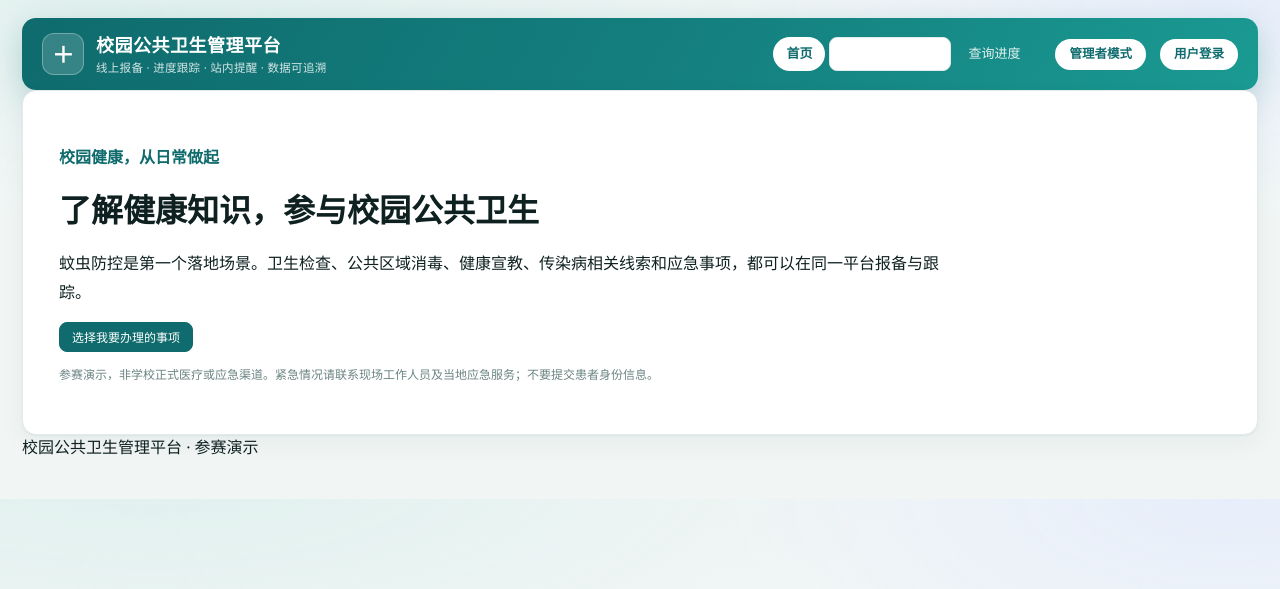
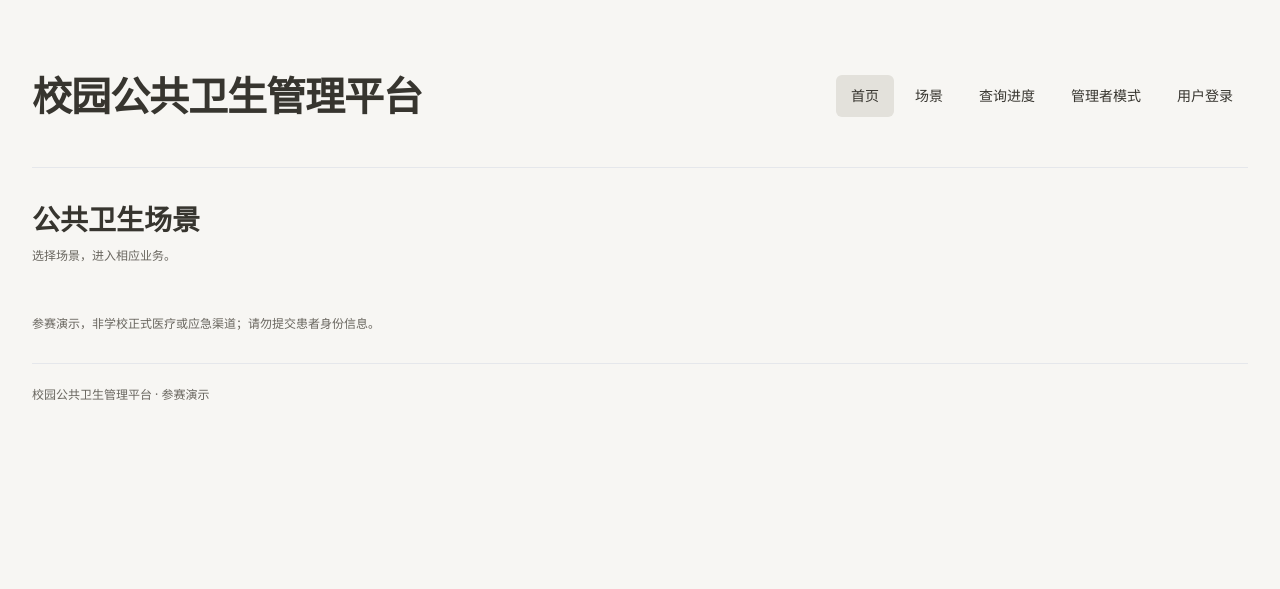
Before and after one commit to 12244221chla-dev/campus-mosquito-web, a Django app: page / in a window 1280 px wide. Shown: the top 589 px of the page. Run offline with Django 5.2, Linux system fonts and the light colour scheme; data that the repository does not hold is empty.

Commit message:
Apply Notion layout with expanded scenarios and consistent navigation

```diff
--- a/dist/cockpit.html
+++ b/dist/cockpit.html
@@ -7,6 +7,7 @@
   <title>校园公共卫生管理平台 · 数据驾驶舱</title>
   <meta name="description" content="校园公共卫生事项一体化管理：线上报备、进度跟踪、自动提醒、数据统计与全流程可追溯">
   <link rel="stylesheet" href="/static/cockpit.css">
+  <link rel="stylesheet" href="/static/notion-theme.css">
 </head>
 <body>
   <div class="app">
--- a/dist/dashboard.html
+++ b/dist/dashboard.html
@@ -8,6 +8,7 @@
   <meta name="description" content="校园区域消杀地图与宿舍蚊片领取、处理凭证登记演示系统">
   <link rel="stylesheet" href="/static/dashboard.css">
   <link rel="stylesheet" href="/static/map-status.css">
+  <link rel="stylesheet" href="/static/notion-theme.css">
 </head>
 <body>
   <header class="site-header">
--- /dev/null
+++ b/dist/home-layout.css
@@ -0,0 +1,18 @@
+.home-header{min-height:144px;padding:28px 36px;gap:24px;border-radius:16px;margin-bottom:30px;flex-wrap:wrap}
+.home-header .brand{color:#fff;text-decoration:none;min-width:0}
+.platform-title{font-size:34px;font-weight:750;line-height:1.4;letter-spacing:.03em}
+.home-nav{display:flex;align-items:center;gap:8px;flex-wrap:wrap;margin-left:auto}
+.home-nav a{display:inline-flex;align-items:center;justify-content:center;min-height:44px;padding:10px 16px;border:1px solid #ffffff5c;border-radius:8px;background:#ffffff0d;color:#fff;font-size:15px;font-weight:600;line-height:1.5;text-decoration:none;white-space:nowrap;transition:background .15s,color .15s}
+.home-nav a:hover,.home-nav a:focus-visible{background:#ffffff24;color:#fff;outline:2px solid #bce6dc;outline-offset:3px}
+.home-nav a.is-active{background:#fff;border-color:#fff;color:#0c6869}
+#scenePanel{padding:28px;scroll-margin-top:24px}
+#scenePanel h1{font-size:24px;line-height:1.4;margin:0 0 6px}
+#scenePanel .card-head{margin-bottom:24px}
+.scene-grid{display:grid;grid-template-columns:repeat(3,minmax(0,1fr));gap:20px}
+.scene-grid a{display:flex;flex-direction:column;min-height:178px;padding:24px;border:1px solid #d6e6e4;border-top:4px solid #168580;border-radius:10px;background:#f8fbfa;color:#153c41;text-decoration:none;transition:background .15s,border-color .15s,box-shadow .15s}
+.scene-grid a:hover,.scene-grid a:focus-visible{background:#edf7f4;border-color:#168580;box-shadow:0 5px 16px #105b5310;outline:2px solid #168580;outline-offset:3px}
+.scene-grid h3{font-size:20px;line-height:1.4;margin:0 0 14px}
+.scene-grid p{font-size:14px;line-height:1.8;margin:0;color:#577271}
+.home-note{margin:20px 4px;color:#637c7a;font-size:12px;line-height:1.7}
+@media(max-width:1100px){.home-header{align-items:flex-start}.home-nav{margin-left:0;width:100%}.platform-title{font-size:30px}}
+@media(max-width:760px){.home-header{min-height:144px;padding:24px 20px;margin-bottom:20px}.platform-title{font-size:26px}.home-nav{gap:8px}.home-nav a{font-size:13px;min-height:40px;padding:8px 12px}#scenePanel{padding:20px}.scene-grid{grid-template-columns:1fr}.scene-grid a{min-height:140px;padding:20px}}
--- a/dist/home.html
+++ b/dist/home.html
@@ -1,5 +1,4 @@
-<!doctype html><html lang="zh-CN"><head><meta charset="utf-8"><meta name="viewport" content="width=device-width,initial-scale=1"><title>校园公共卫生管理平台</title><link rel="stylesheet" href="/static/cockpit.css"><link rel="stylesheet" href="/static/home.css"></head><body><div class="app">
-<header class="topbar"><a class="brand" href="/"><span class="brand-mark">＋</span><div class="brand-text"><strong>校园公共卫生管理平台</strong><small>线上报备 · 进度跟踪 · 站内提醒 · 数据可追溯</small></div></a><nav class="topnav"><a href="/" class="is-active">首页</a><button id="chooseScene" class="btn">选择公共卫生场景</button><a href="/report/#track">查询进度</a></nav><div class="topbar-right"><a class="login-link" href="/account/?entry=manager&next=/cockpit/">管理者模式</a><a class="login-link" href="/account/?entry=user">用户登录</a></div></header>
-<main><section class="card home-intro"><p class="home-kicker">校园健康，从日常做起</p><h1>了解健康知识，参与校园公共卫生</h1><p>蚊虫防控是第一个落地场景。卫生检查、公共区域消毒、健康宣教、传染病相关线索和应急事项，都可以在同一平台报备与跟踪。</p><button id="startScene" class="btn primary lg">选择我要办理的事项</button><p class="hint">参赛演示，非学校正式医疗或应急渠道。紧急情况请联系现场工作人员及当地应急服务；不要提交患者身份信息。</p></section>
-<section class="card" id="scenePanel" hidden><div class="card-head"><h2>选择公共卫生场景</h2><button id="closeScenes" class="btn">收起</button></div><div id="homeScenarios" class="scene-grid"><p>正在读取场景…</p></div></section>
+<!doctype html><html lang="zh-CN"><head><meta charset="utf-8"><meta name="viewport" content="width=device-width,initial-scale=1"><title>校园公共卫生管理平台</title><link rel="stylesheet" href="/static/cockpit.css"><link rel="stylesheet" href="/static/home.css"><link rel="stylesheet" href="/static/home-layout.css"><link rel="stylesheet" href="/static/notion-theme.css"></head><body><div class="app">
+<header class="topbar home-header"><a class="brand" href="/"><span class="platform-title">校园公共卫生管理平台</span></a><nav class="home-nav" aria-label="主要导航"><a href="/" class="is-active" aria-current="page">首页</a><a id="chooseScene" href="#scenePanel">场景</a><a href="/report/#track">查询进度</a><a href="/account/?entry=manager&next=/cockpit/">管理者模式</a><a href="/account/?entry=user">用户登录</a></nav></header>
+<main><section class="card" id="scenePanel"><div class="card-head"><div><h1>公共卫生场景</h1><p>选择场景，进入相应业务。</p></div></div><div id="homeScenarios" class="scene-grid" aria-live="polite"><p>正在读取场景…</p></div></section><p class="home-note">参赛演示，非学校正式医疗或应急渠道；请勿提交患者身份信息。</p>
 </main><footer class="footer">校园公共卫生管理平台 · 参赛演示</footer></div><script src="/static/home.js" defer></script></body></html>
--- a/dist/matter.html
+++ b/dist/matter.html
@@ -8,6 +8,7 @@
   <meta name="description" content="六大公共卫生场景统一线上报备，提交即生成事项编号、处置时限与自动提醒；报备与进度查询合在同一个页面，无需来回切换">
   <link rel="stylesheet" href="/static/cockpit.css">
   <link rel="stylesheet" href="/static/matter.css">
+  <link rel="stylesheet" href="/static/notion-theme.css">
 </head>
 <body>
   <div class="app">
--- /dev/null
+++ b/dist/notion-theme.css
@@ -0,0 +1,43 @@
+/* Notion-style reference: flat document surfaces, readable hierarchy, stable interactions. */
+:root{--ink:#37352f;--ink-2:#595750;--muted:#69665f;--bg:#f7f6f3;--line:#e5e7eb;--primary:#0f7b6c;--card:#fff;font-family:system-ui,-apple-system,"Segoe UI","Microsoft YaHei",sans-serif;color:#37352f;background:#f7f6f3}
+body{background:#f7f6f3;color:#37352f;font-family:system-ui,-apple-system,"Segoe UI","Microsoft YaHei",sans-serif}
+.app{max-width:1500px;margin:0 auto;padding:24px 32px}
+.topbar,.site-header{background:#f7f6f3!important;color:#37352f;box-shadow:none;border-radius:0;border:0;border-bottom:1px solid #e5e7eb}
+.topbar{padding:24px 0;margin-bottom:32px;gap:24px;flex-wrap:wrap}
+.home-header{min-height:144px}
+.platform-title{font-size:40px;line-height:1.35;font-weight:700;letter-spacing:-.025em;color:#37352f}
+.brand,.home-header .brand,.brand-text strong{color:#37352f;text-decoration:none}
+.brand-text small{color:#69665f}.brand-mark,.brand-symbol{display:none!important}
+.home-nav,.topnav,.top-nav{display:flex;align-items:center;gap:6px;flex-wrap:wrap}
+.home-nav a,.topnav a,.topnav button,.top-nav a,.top-nav button,.login-link{background:transparent!important;color:#37352f!important;border:1px solid transparent!important;border-radius:6px!important;min-height:42px;padding:9px 14px;font-size:14px;font-weight:500;text-decoration:none;box-shadow:none!important;transition:background-color 150ms,color 150ms}
+.home-nav a:hover,.topnav a:hover,.topnav button:hover,.top-nav a:hover,.top-nav button:hover,.login-link:hover{background:#efedea!important}
+.home-nav a.is-active,.topnav a.is-active,.top-nav .is-active{background:#e3e1db!important;color:#37352f!important}
+button,.btn,.primary-button{background:transparent;color:#37352f;border:1px solid #e5e7eb;border-radius:6px;box-shadow:none;transition:background-color 150ms,color 150ms}
+button:hover,.btn:hover,.primary-button:hover{background:#efedea;box-shadow:none;border-color:#e5e7eb}
+button:active,.btn:active,a:active{background:#e3e1db}
+.btn:hover,.btn:active,.primary-button:hover,.primary-button:active,.scenario:hover{transform:none;box-shadow:none;border-color:#e5e7eb}
+.scenario:hover{background:#efedea}
+.scenario,.picker-item,.drawer,.drawer-panel{border-radius:8px;box-shadow:none}
+*,*::before,*::after{animation:none!important;transition-property:background-color,color,opacity!important}
+a:focus-visible,button:focus-visible,input:focus-visible,select:focus-visible,textarea:focus-visible{outline:2px solid #2eaadc80;outline-offset:3px}
+.card,.kpi,.portal-form{border:1px solid #e5e7eb;border-radius:8px;box-shadow:none;background:#fff}
+.kpi:before,.kpi:after{display:none}
+#scenePanel{background:transparent;border:0;box-shadow:none;padding:0;scroll-margin-top:24px}
+#scenePanel h1{font-size:28px;line-height:1.4;margin:0 0 8px;color:#37352f}
+#scenePanel .card-head{padding:0 0 24px;margin:0;border:0}
+.scene-grid{grid-template-columns:repeat(3,minmax(0,1fr));gap:16px}
+.scene-grid a{position:relative;display:flex;flex-direction:row;align-items:flex-start;min-height:164px;padding:26px 26px 26px 32px;background:#f7f6f3;color:#37352f;border:1px solid #e5e7eb;border-radius:8px;box-shadow:none;transition:background-color 150ms}
+.scene-grid a:hover,.scene-grid a:focus-visible{background:#efedea;border-color:#e5e7eb;box-shadow:none;transform:none}
+.scene-grid a:active{background:#e3e1db}
+.scene-grid h3{font-size:20px;font-weight:650;line-height:1.5;margin:0 0 12px;color:#37352f}
+.scene-grid p{font-size:14px;line-height:1.8;color:#595750;margin:0;max-width:65ch}
+.drag-handle{position:absolute;left:10px;top:28px;opacity:0;color:#78756e;font-size:16px;transition:opacity 150ms;pointer-events:none}
+.group:hover .drag-handle,.group:focus-visible .drag-handle{opacity:1}
+.home-note,.footer,.site-footer{font-size:12px;color:#69665f;line-height:1.8;background:transparent}
+.home-note{margin:24px 0}.footer{margin-top:28px;border-top:1px solid #e5e7eb;padding:20px 0}
+input,select,textarea{background:#fff;color:#37352f;border:1px solid #e5e7eb;border-radius:6px;box-shadow:none}
+.notice,.notice-bar,.heading-note{background:#efedea;border:1px solid #e5e7eb;border-radius:6px;color:#595750}
+.card-head p,.card-heading p,.page-heading p,.field-help{color:#69665f}
+@media(max-width:1100px){.platform-title{font-size:34px}.home-nav{margin-left:0;width:100%}}
+@media(max-width:760px){.app{padding:16px}.topbar{padding:20px 0;margin-bottom:24px}.platform-title{font-size:28px}.home-nav a{padding:8px 10px;font-size:13px}.scene-grid{grid-template-columns:1fr}.scene-grid a{min-height:132px;padding:20px 20px 20px 30px}#scenePanel h1{font-size:24px}.drag-handle{top:23px}}
+@media(prefers-reduced-motion:reduce){*,*::before,*::after{transition:none!important;animation:none!important;scroll-behavior:auto!important}}
--- a/mosquito/templates/mosquito/base.html
+++ b/mosquito/templates/mosquito/base.html
@@ -1,3 +1,3 @@
-<!doctype html><html lang="zh-CN"><head><meta charset="utf-8"><meta name="viewport" content="width=device-width,initial-scale=1"><title>校园公共卫生管理</title><link rel="stylesheet" href="/static/dashboard.css"><link rel="stylesheet" href="/static/portal.css"></head><body>
+<!doctype html><html lang="zh-CN"><head><meta charset="utf-8"><meta name="viewport" content="width=device-width,initial-scale=1"><title>校园公共卫生管理</title><link rel="stylesheet" href="/static/dashboard.css"><link rel="stylesheet" href="/static/portal.css"><link rel="stylesheet" href="/static/notion-theme.css"></head><body>
 <header class="site-header"><div class="header-inner"><a class="brand" href="/">校园公共卫生管理</a><nav class="top-nav"><a href="/vector/#areas">区域消杀地图</a><a href="/vector/#dorms">宿舍领取登记</a><a href="/report/">公共卫生报备</a><a href="/manage/">管理工作台</a><a href="/admin/">运营后台</a></nav></div></header>
 <div class="page-container"><nav class="top-nav"><a href="/">返回健康首页</a><a href="/cockpit/">管理驾驶舱</a><a href="/account/?entry=manager&next=/cockpit/">管理者模式</a><a href="/account/?entry=user">用户登录</a></nav></div><main class="page-container">{% block content %}{% endblock %}</main></body></html>
```
Also changed, not shown: pubhealth/tests.py (+7 -2 lines), dist/home.js.
